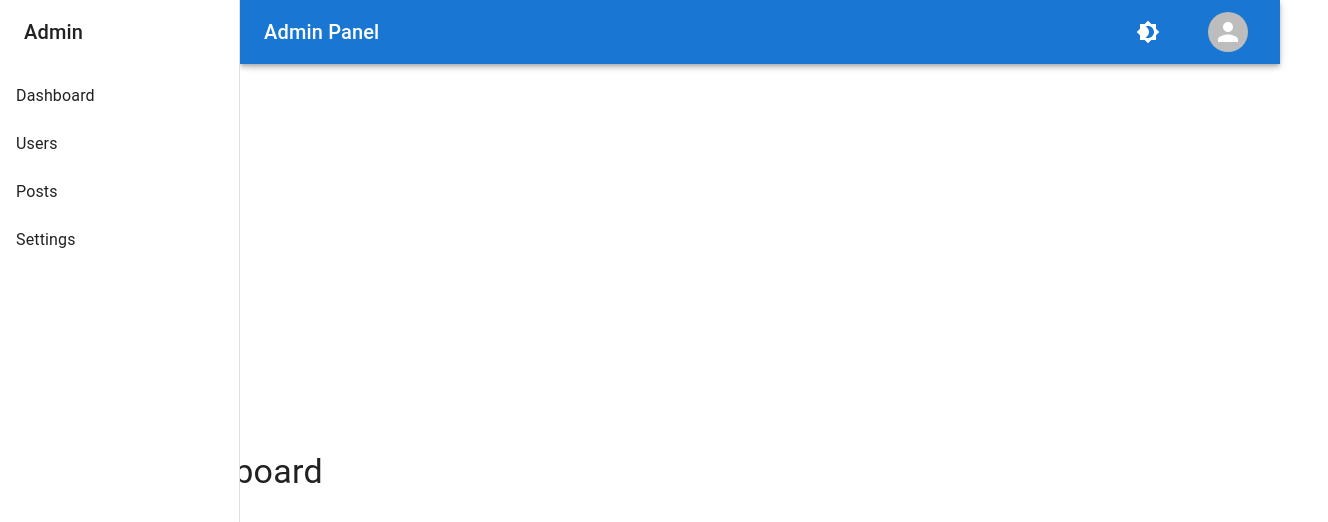
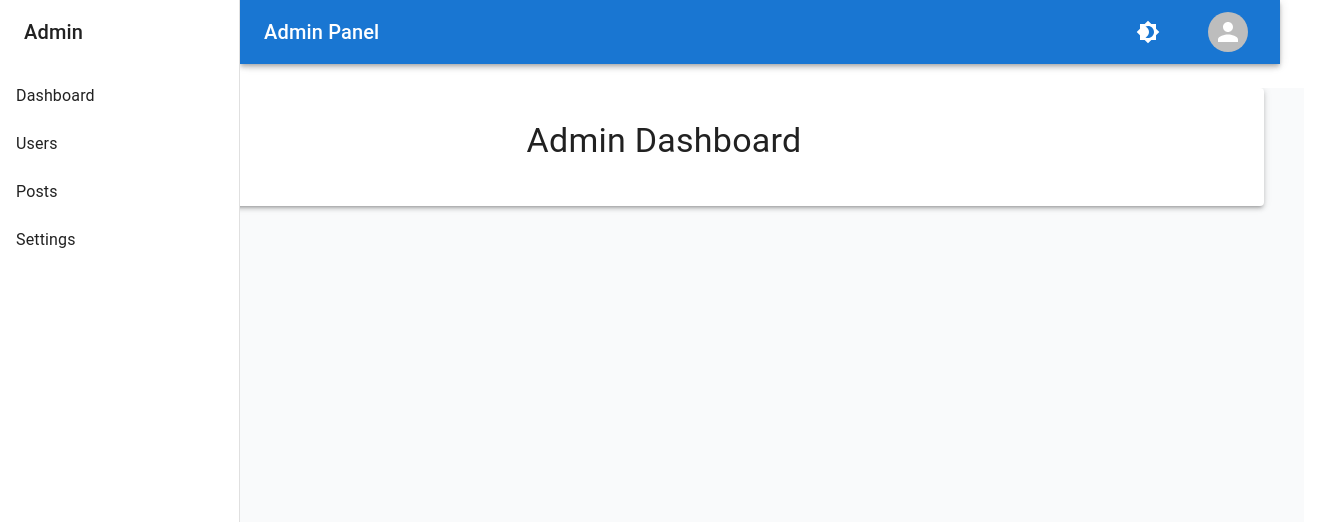
Before and after one commit to umandalroald/roald-cms, a React (Vite) app in the folder frontend/: page /admin in a window 1280 px wide. Shown: the top 522 px of the page, 1328 px wide, since content can reach past the window. Built offline with nearby package versions, Linux system fonts and the light colour scheme.

Commit message:
Configure page layout

```diff
--- a/frontend/src/features/admin/pages/Dashboard.tsx
+++ b/frontend/src/features/admin/pages/Dashboard.tsx
@@ -1,12 +1,27 @@
 import React from 'react';
-import { Container, Typography } from '@mui/material';
+import { Container, Typography, Box, Paper } from '@mui/material';
 
 export default function Dashboard() {
   return (
-    <Container maxWidth="lg">
-      <Typography variant="h4" align="center" mt={10}>
-        Admin Dashboard
-      </Typography>
-    </Container>
+    <Box
+      sx={{
+        width: '100vw',
+        minHeight: '100vh',
+        bgcolor: '#f9fafb',
+        alignItems: 'center',
+        justifyContent: 'center',
+        textAlign: 'center',
+        px: 2,
+        overflowX: 'hidden',
+      }}
+    >
+      <Container maxWidth="xl" disableGutters sx={{ maxWidth: '1200px', mx: 'auto' }}>
+        <Paper elevation={3} sx={{ p: 4 }}>
+          <Typography variant="h4" gutterBottom>
+            Admin Dashboard
+          </Typography>
+        </Paper>
+      </Container>
+    </Box>
   );
 }
--- a/frontend/src/features/admin/pages/Settings.tsx
+++ b/frontend/src/features/admin/pages/Settings.tsx
@@ -1,12 +1,27 @@
 import React from 'react';
-import { Container, Typography } from '@mui/material';
+import { Container, Typography, Box, Paper } from '@mui/material';
 
 export default function Settings() {
   return (
-    <Container maxWidth="lg">
-      <Typography variant="h4" align="center" mt={10}>
-        Admin Settings
-      </Typography>
-    </Container>
+    <Box
+      sx={{
+        width: '100vw',
+        minHeight: '100vh',
+        bgcolor: '#f9fafb',
+        alignItems: 'center',
+        justifyContent: 'center',
+        textAlign: 'center',
+        px: 2,
+        overflowX: 'hidden',
+      }}
+    >
+      <Container maxWidth="xl" disableGutters sx={{ maxWidth: '1200px', mx: 'auto' }}>
+        <Paper elevation={3} sx={{ p: 4 }}>
+          <Typography variant="h4" gutterBottom>
+            Admin Settings
+          </Typography>
+        </Paper>
+      </Container>
+    </Box>
   );
 }
```
